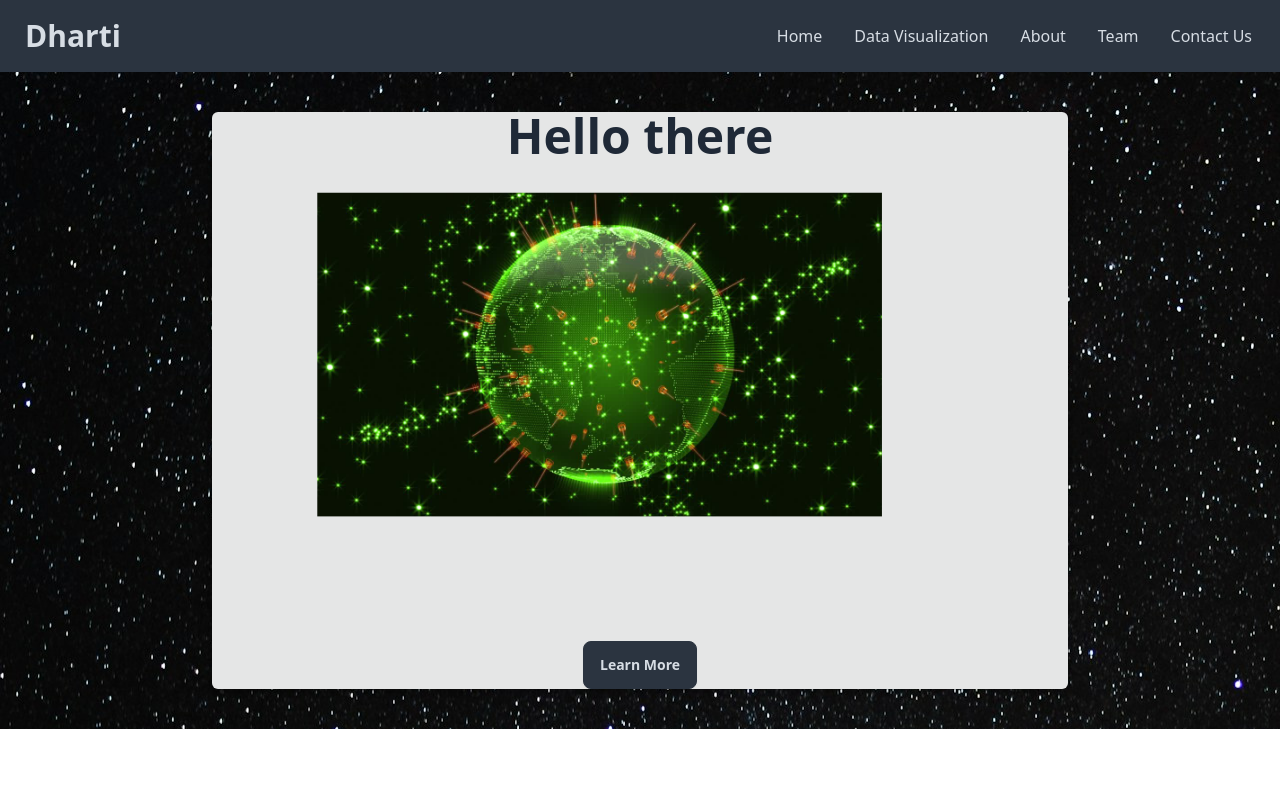
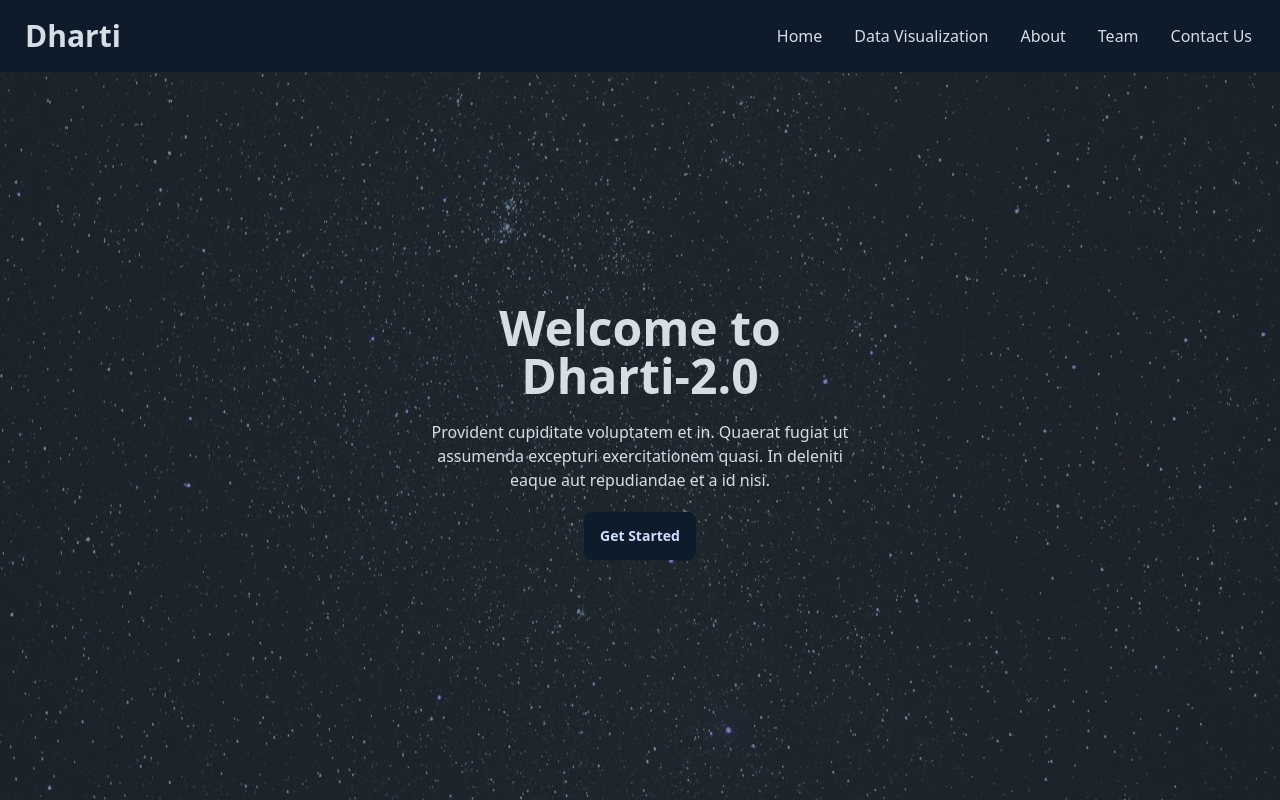
Before and after one commit to bikashmishraa/Dharti-2.0, a React (Vite) app: page / in a window 1280 px wide. Built offline with nearby package versions, Linux system fonts and the light colour scheme.

Commit message:
changes in hero section

```diff
--- a/src/components/Header.jsx
+++ b/src/components/Header.jsx
@@ -2,7 +2,7 @@ import React from "react";
 
 const Header = () => {
   return (
-    <div className="navbar bg-neutral text-neutral-content">
+    <div className="navbar bg-primary text-neutral-content fixed ">
       <div className="flex-1">
         <a className="btn btn-ghost text-3xl font-semibold">Dharti</a>
       </div>
--- /dev/null
+++ b/src/components/home/Hero.jsx
@@ -0,0 +1,30 @@
+import heroImage from "@/assets/hero-image.svg";
+import heroBackground from "@/assets/hero-bg.jpg";
+
+const Hero = () => {
+  return (
+    <div
+      className="hero pt-16 min-h-screen"
+      style={{
+        backgroundImage: `url(${heroBackground})`,
+      }}
+    >
+      <div className="hero-overlay bg-opacity-60"></div>
+      <div className="hero-content text-neutral-content text-center">
+        <div className="max-w-md">
+          <h1 className="mb-5 text-5xl font-bold">
+            Welcome to <br /> Dharti-2.0
+          </h1>
+          <p className="mb-5">
+            Provident cupiditate voluptatem et in. Quaerat fugiat ut assumenda
+            excepturi exercitationem quasi. In deleniti eaque aut repudiandae et
+            a id nisi.
+          </p>
+          <button className="btn btn-primary">Get Started</button>
+        </div>
+      </div>
+    </div>
+  );
+};
+
+export default Hero;
--- /dev/null
+++ b/src/constants/index.js
@@ -0,0 +1,7 @@
+const NAV_LINKS = [
+  { title: "home", ref: "/" },
+  { title: "data visualization", ref: "/data-visualization" },
+  { title: "about", ref: "/about" },
+  { title: "team", ref: "/team" },
+  { title: "contact us", ref: "/contact" },
+];
--- a/src/pages/Home.jsx
+++ b/src/pages/Home.jsx
@@ -1,21 +1,7 @@
-import heroImage from "@/assets/hero-image.svg";
+import Hero from "../components/home/Hero";
 
 const Home = () => {
-  return (
-    <div className="hero-bg py-10">
-      <div className="max-w-4xl md:space-y-7 px-5 mx-auto">
-        <section className="hero bg-base-300 rounded-md shadow-md">
-          <div className="text-center">
-            <h1 className="text-5xl font-bold">Hello there</h1>
-            <div className="size-full rounded-xl">
-              <img src={heroImage} alt="" />
-            </div>
-            <button className="btn btn-neutral">Learn More</button>
-          </div>
-        </section>
-      </div>
-    </div>
-  );
+  return <Hero />;
 };
 
 export default Home;
--- /dev/null
+++ b/src/styles/base.scss
@@ -0,0 +1,12 @@
+@layer base {
+  *,
+  *::before,
+  *::after {
+    transition: all 130ms linear;
+    @apply m-0 p-0 box-border;
+  }
+
+  body {
+    @apply dark:bg-slate-900;
+  }
+}
--- a/src/styles/main.scss
+++ b/src/styles/main.scss
@@ -2,29 +2,8 @@
 @tailwind components;
 @tailwind utilities;
 
-@layer base {
-  *,
-  *::before,
-  *::after {
-    transition: all 130ms linear;
-    @apply m-0 p-0 box-border;
-  }
-
-  body {
-    @apply dark:bg-slate-900;
+@layer components {
+  .btn-primary {
+    @apply bg-primary hover:bg-primary border-none hover:bg-opacity-90 hover:scale-105;
   }
 }
-
-@layer utilities {
-  .flex-center {
-    @apply flex justify-center items-center;
-  }
-
-  .flex-between {
-    @apply flex justify-between items-center;
-  }
-}
-
-.hero-bg {
-  background-image: url("../assets/hero-bg.jpg");
-}
--- a/tailwind.config.js
+++ b/tailwind.config.js
@@ -2,7 +2,11 @@
 export default {
   content: ["./index.html", "./src/**/*.{js,ts,jsx,tsx}"],
   theme: {
-    extend: {},
+    extend: {
+      colors: {
+        primary: "#0d1b2a",
+      },
+    },
   },
   plugins: [require("daisyui")],
 };
```
Also changed, not shown: src/styles/utils.scss (added, +9 -0 lines), src/styles/components.scss (added).
